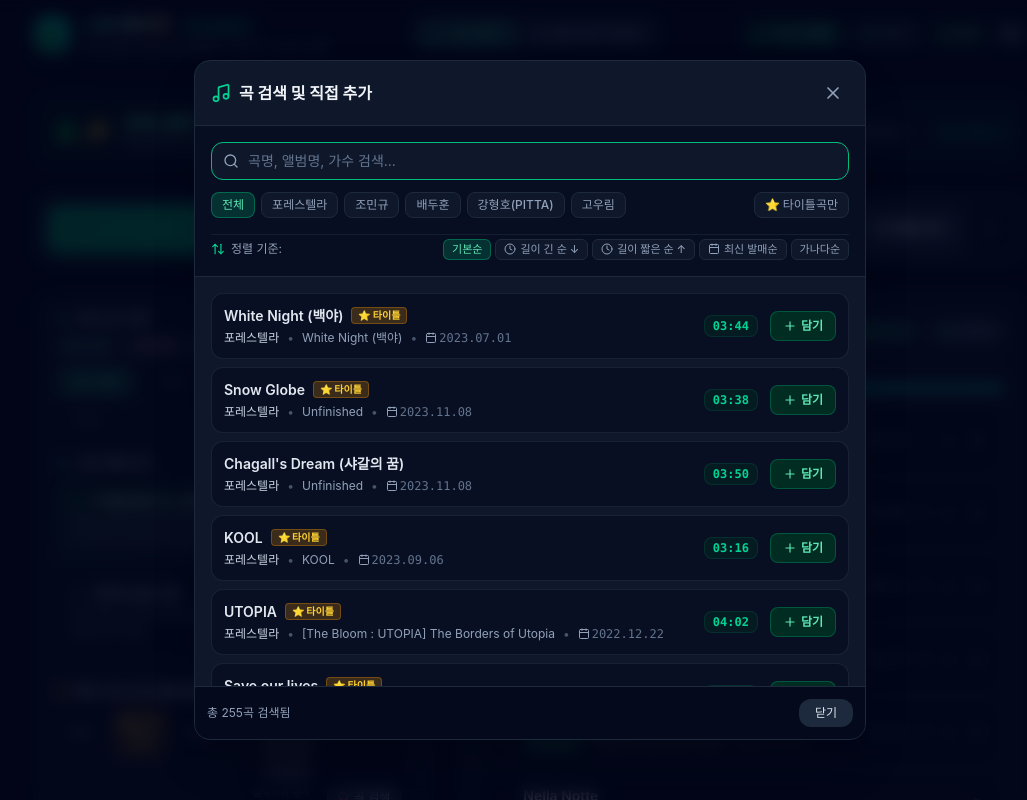
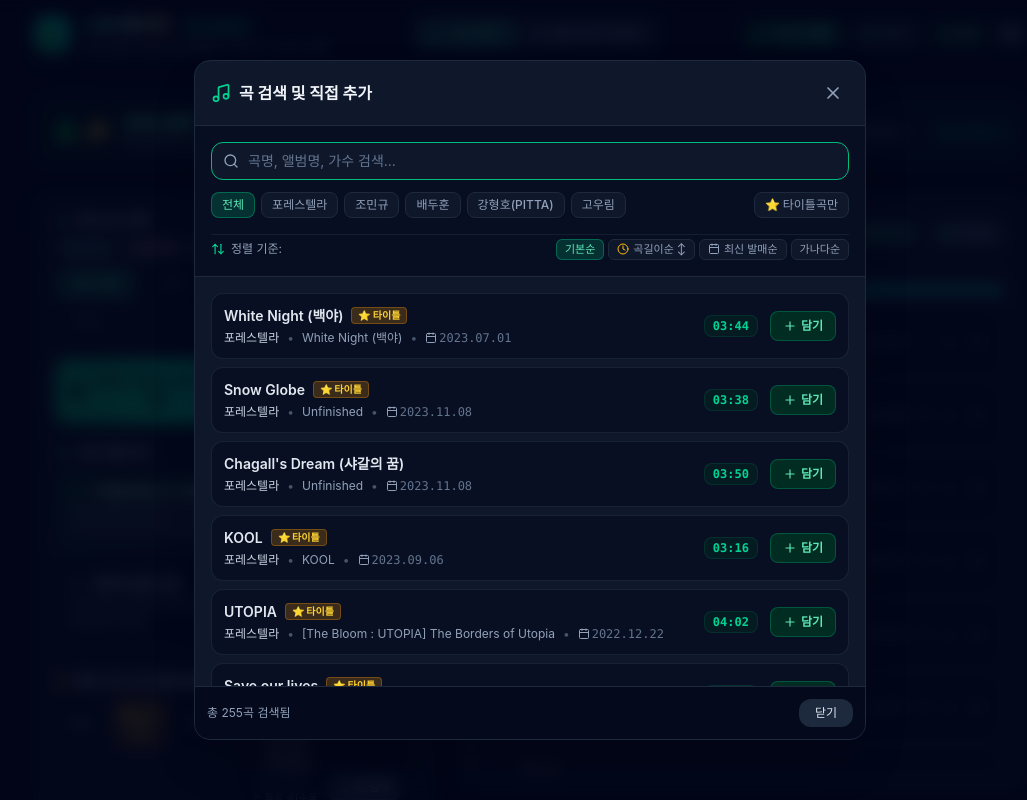
Before and after one commit to foretissimo/sming-maker, a React (Vite) app: page / in a window 1280 px wide. Both pictures are taken after a click on the button "곡 추가". Shown: the top 800 px of the page, without its empty margins (110-1137 px from the left). Built offline with nearby package versions, Linux system fonts and the light colour scheme; a web font is replaced by a local one.

Commit message:
feat: move generate button directly below member selection and merge duration sort into single toggle button

```diff
--- a/src/App.jsx
+++ b/src/App.jsx
@@ -334,14 +334,6 @@
               </div>
             </div>
 
-            {/* Generator Controls CTA */}
-            <GeneratorControl
-              onGenerate={handleGenerate}
-              onOpenCatalog={() => setIsCatalogOpen(true)}
-              onReset={handleReset}
-              playlistLength={playlist.length}
-            />
-
             {/* 2-Column Section */}
             <div className="grid grid-cols-1 lg:grid-cols-12 gap-6">
               {/* Left: Filter & Mode Config (5 cols) */}
@@ -357,6 +349,10 @@
                   focusSongId={focusSongId}
                   onChangeFocusSong={setFocusSongId}
                   allSongs={allSongs}
+                  onGenerate={handleGenerate}
+                  onOpenCatalog={() => setIsCatalogOpen(true)}
+                  onReset={handleReset}
+                  playlistLength={playlist.length}
                 />
               </div>
 
--- a/src/components/FilterSection.jsx
+++ b/src/components/FilterSection.jsx
@@ -1,5 +1,6 @@
 import React, { useState } from 'react';
-import { Flame, Clock, Users, Sparkles, SlidersHorizontal, Disc3, Search, X, Check } from 'lucide-react';
+import { Flame, Clock, Users, Sparkles, SlidersHorizontal, Disc3, Search, X, Check, Dice5, Plus, RotateCcw } from 'lucide-react';
+import confetti from 'canvas-confetti';
 import { formatSecondsToTime } from '../utils/formatters';
 import FocusSongModal from './FocusSongModal';
 
@@ -80,7 +81,11 @@
   onChangeTargetDuration,
   focusSongId,
   onChangeFocusSong,
-  allSongs = []
+  allSongs = [],
+  onGenerate,
+  onOpenCatalog,
+  onReset,
+  playlistLength = 0
 }) {
   const [isFocusModalOpen, setIsFocusModalOpen] = useState(false);
 
@@ -179,6 +184,55 @@
           </p>
         )}
       </div>
+
+      {/* ⚡ GENERATOR BUTTON (Directly Below Member Selection) */}
+      {onGenerate && (
+        <div className="pt-0.5 pb-0.5">
+          <div className="flex items-center gap-2">
+            <button
+              onClick={() => {
+                onGenerate();
+                try {
+                  confetti({
+                    particleCount: 40,
+                    spread: 60,
+                    origin: { y: 0.8 },
+                    colors: ['#10b981', '#34d399', '#6ee7b7', '#f59e0b']
+                  });
+                } catch (e) {}
+              }}
+              className="flex-1 py-3 px-4 rounded-xl bg-gradient-to-r from-emerald-600 via-emerald-500 to-teal-500 hover:from-emerald-500 hover:to-teal-400 text-slate-950 font-bold text-xs sm:text-sm flex items-center justify-center gap-2 shadow-lg shadow-emerald-950/60 hover:shadow-emerald-500/20 transition-all duration-200 cursor-pointer transform active:scale-[0.99]"
+            >
+              <Dice5 className="w-4 h-4 text-slate-950 fill-current" />
+              <span>1시간 스밍리스트 자동 생성</span>
+              <Sparkles className="w-3.5 h-3.5 text-emerald-950" />
+            </button>
+
+            {onOpenCatalog && (
+              <button
+                onClick={onOpenCatalog}
+                className="py-3 px-3.5 rounded-xl bg-slate-800 hover:bg-slate-700 text-slate-200 font-semibold text-xs flex items-center justify-center gap-1 border border-slate-700 transition-colors cursor-pointer flex-shrink-0"
+                title="곡 검색 및 직접 추가"
+              >
+                <Plus className="w-4 h-4 text-emerald-400" />
+                <span className="hidden sm:inline">직접 추가</span>
+              </button>
+            )}
+
+            {onReset && (
+              <button
+                onClick={onReset}
+                disabled={playlistLength === 0}
+                className="py-3 px-3 rounded-xl bg-slate-950 hover:bg-slate-800 text-slate-400 hover:text-rose-400 border border-slate-800 transition-colors cursor-pointer disabled:opacity-30 disabled:cursor-not-allowed flex-shrink-0"
+                title="재생목록 초기화"
+              >
+                <RotateCcw className="w-4 h-4" />
+              </button>
+            )}
+          </div>
+        </div>
+      )}
+
 
       {/* 2. Generation Mode */}
       <div>
--- a/src/components/SongCatalogModal.jsx
+++ b/src/components/SongCatalogModal.jsx
@@ -168,26 +168,30 @@
                 기본순
               </button>
               <button
-                onClick={() => setSortBy('duration_desc')}
+                onClick={() => {
+                  if (sortBy === 'duration_desc') {
+                    setSortBy('duration_asc');
+                  } else if (sortBy === 'duration_asc') {
+                    setSortBy('duration_desc');
+                  } else {
+                    setSortBy('duration_desc');
+                  }
+                }}
                 className={`px-2 py-0.5 rounded-md text-[11px] font-medium transition-colors cursor-pointer border flex items-center gap-1 ${
-                  sortBy === 'duration_desc'
-                    ? 'bg-amber-500/20 text-amber-300 border-amber-500/40'
+                  sortBy === 'duration_desc' || sortBy === 'duration_asc'
+                    ? 'bg-amber-500/20 text-amber-300 border-amber-500/40 font-bold'
                     : 'bg-slate-900 text-slate-400 border-slate-800 hover:bg-slate-800'
                 }`}
+                title="곡길이 순 정렬 (클릭 시 긴순/짧은순 토글)"
               >
-                <Clock className="w-3 h-3" />
-                <span>길이 긴 순 ↓</span>
-              </button>
-              <button
-                onClick={() => setSortBy('duration_asc')}
-                className={`px-2 py-0.5 rounded-md text-[11px] font-medium transition-colors cursor-pointer border flex items-center gap-1 ${
-                  sortBy === 'duration_asc'
-                    ? 'bg-amber-500/20 text-amber-300 border-amber-500/40'
-                    : 'bg-slate-900 text-slate-400 border-slate-800 hover:bg-slate-800'
-                }`}
-              >
-                <Clock className="w-3 h-3" />
-                <span>길이 짧은 순 ↑</span>
+                <Clock className="w-3 h-3 text-amber-400" />
+                <span>
+                  {sortBy === 'duration_desc'
+                    ? '곡길이 긴 순 ↓'
+                    : sortBy === 'duration_asc'
+                    ? '곡길이 짧은 순 ↑'
+                    : '곡길이순 ↕'}
+                </span>
               </button>
               <button
                 onClick={() => setSortBy('date_desc')}
```
